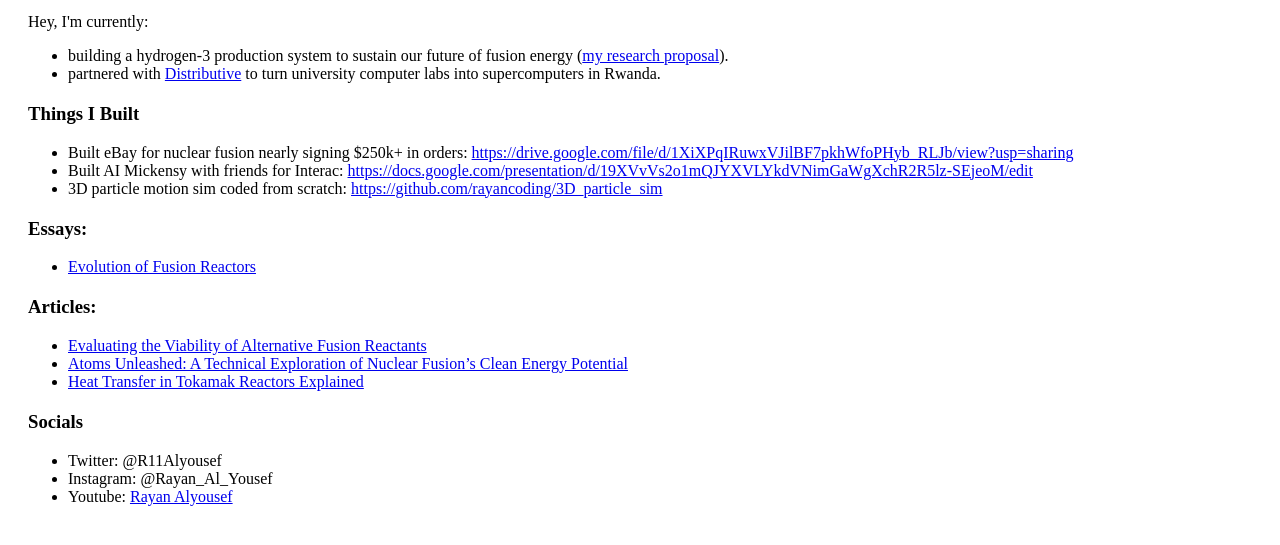
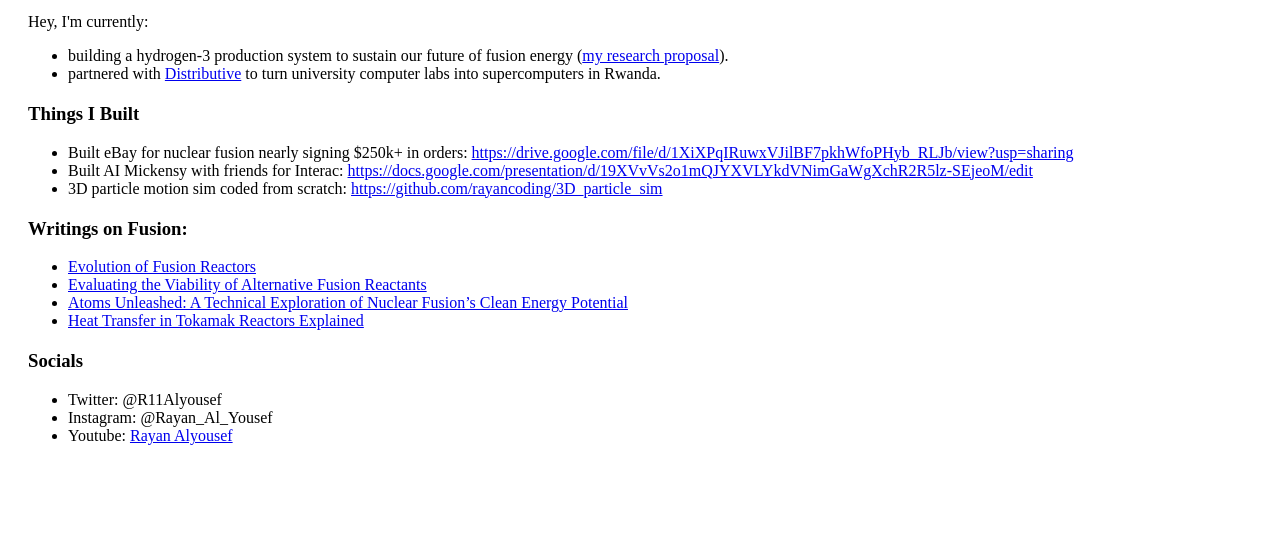
Before and after one commit to rayancoding/rayancoding, a plain HTML site: page index.html in a window 1280 px wide. Shown: the part 101-646 px from the top of the page. Drawn offline with Linux system fonts and the light colour scheme.

Commit message:
removed section header

```diff
--- a/index.html
+++ b/index.html
@@ -28,13 +28,9 @@
   <li>3D particle motion sim coded from scratch: <a href="Github Repo">https://github.com/rayancoding/3D_particle_sim</a></li>
 </ul>
 
-<h3>Essays:</h3>
+<h3>Writings on Fusion:</h3>
 <ul>
-    <li><a href="blog-post-2.html">Evolution of Fusion Reactors</a></li>
-</ul>
-
-<h3>Articles:</h3>
-<ul>
+  <li><a href="blog-post-2.html">Evolution of Fusion Reactors</a></li>
   <li><a href="https://medium.com/@rayanaly1105/evaluating-the-viability-of-alternative-fusion-reactants-89a9e3260c44">Evaluating the Viability of Alternative Fusion Reactants</a></li>
   <li><a href="https://medium.com/@rayanaly1105/atoms-unleashed-a-technical-exploration-of-nuclear-fusions-clean-energy-potential-109097ac68e2">Atoms Unleashed: A Technical Exploration of Nuclear Fusion’s Clean Energy Potential</a></li>
   <li><a href="https://miro.com/app/board/uXjVNZEgDhI=/">Heat Transfer in Tokamak Reactors Explained</a></li>
```
